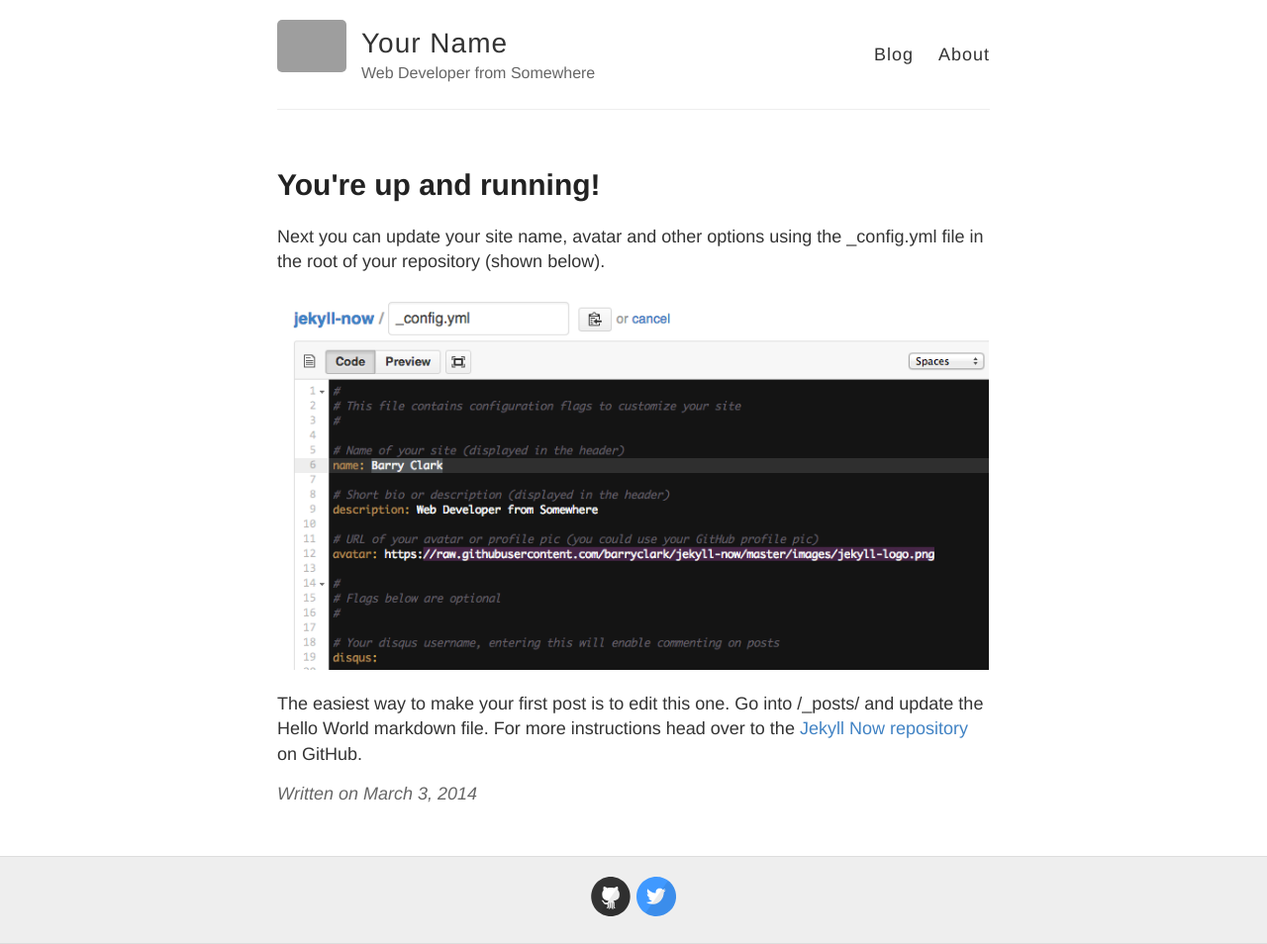
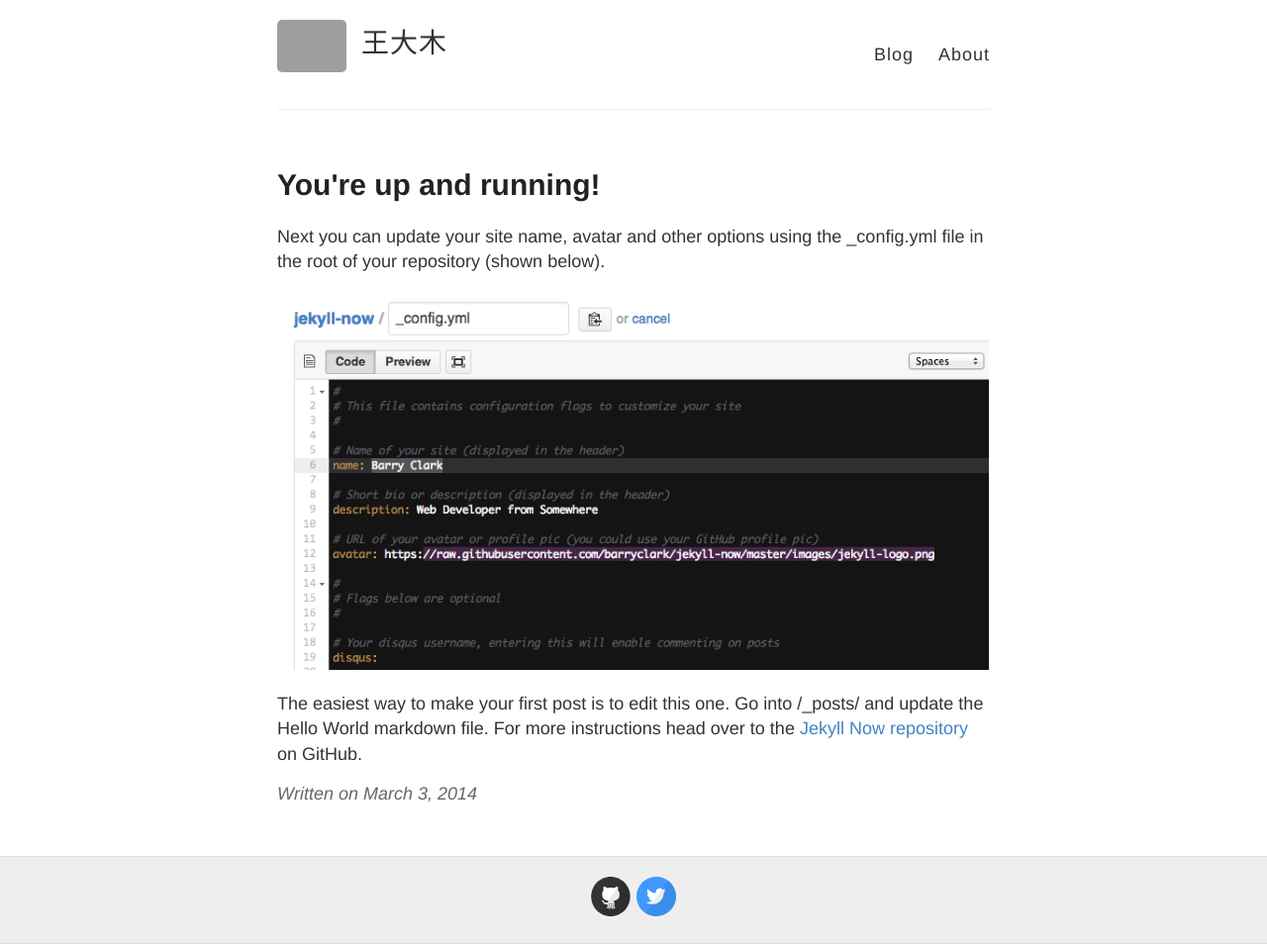
Before and after one commit to damuwangs/damuwang.github.io, a Jekyll site: the page built from _posts/2014-3-3-Hello-World.md, in a window 1280 px wide. Shown: the whole page at 99% size. Built offline with Jekyll 4.4.1, drawn with Linux system fonts in a browser that asks for light colours; grey boxes are pictures that could not be loaded.

Commit message:
Update _config.yml

```diff
--- a/_config.yml
+++ b/_config.yml
@@ -3,10 +3,10 @@
 #
 
 # Name of your site (displayed in the header)
-name: Your Name
+name: 王大木
 
 # Short bio or description (displayed in the header)
-description: Web Developer from Somewhere
+# description: Web Developer from Somewhere
 
 # URL of your avatar or profile pic (you could use your GitHub profile pic)
 avatar: https://raw.githubusercontent.com/barryclark/jekyll-now/master/images/jekyll-logo.png
```
